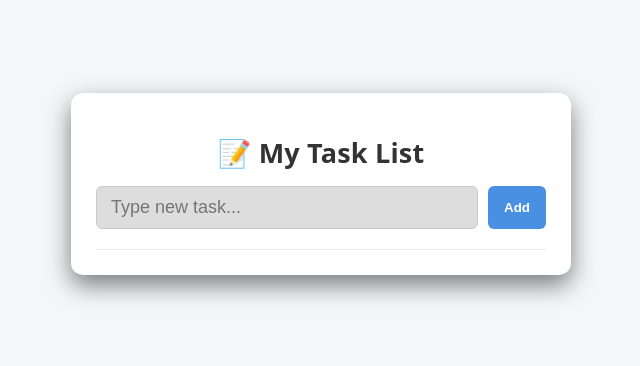
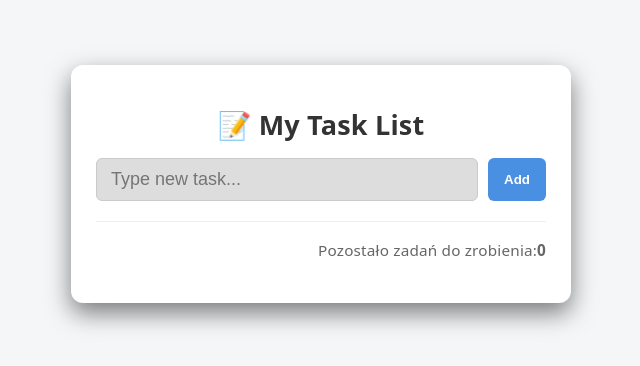
Before and after one commit to PwelO96/taskly, a React (Vite) app: page / in a window 1280 px wide. Shown: the part 236-602 px from the top of the page, without its empty margins (319-959 px from the left). Built offline with nearby package versions, Linux system fonts and the light colour scheme.

Commit message:
added todos left counter

```diff
--- /dev/null
+++ b/src/components/TodoFooter/TodoFooter.module.css
@@ -0,0 +1,10 @@
+.todoFooter {
+  margin-top: 15px;
+  font-size: 0.85rem;
+  color: #666;
+  text-align: right;
+}
+
+.leftNumber {
+  font-weight: 700;
+}
--- /dev/null
+++ b/src/components/TodoFooter/TodoFooter.tsx
@@ -0,0 +1,19 @@
+import { useTodos } from "../../hooks/useTodos";
+import styles from "./TodoFooter.module.css";
+
+type FooterProps = {
+  text: string;
+};
+
+export default function TodoFooter({ text }: FooterProps) {
+  const { todos } = useTodos();
+
+  const remainingTodos = todos.filter((todo) => !todo.isChecked).length;
+
+  return (
+    <p className={styles.todoFooter}>
+      {text}
+      <span className={styles.leftNumber}>{remainingTodos}</span>
+    </p>
+  );
+}
--- a/src/pages/TodoPage.tsx
+++ b/src/pages/TodoPage.tsx
@@ -1,5 +1,6 @@
 import Header from "../components/Header/Header";
 import NewTodo from "../components/NewTodo/NewTodo";
+import TodoFooter from "../components/TodoFooter/TodoFooter";
 import TodoList from "../components/TodoList/TodoList";
 import styles from "./TodoPage.module.css";
 
@@ -10,6 +11,7 @@ export default function TodoPage() {
         <Header text="📝 My Task List" />
         <NewTodo />
         <TodoList />
+        <TodoFooter text="Pozostało zadań do zrobienia:" />
       </div>
     </section>
   );
```
